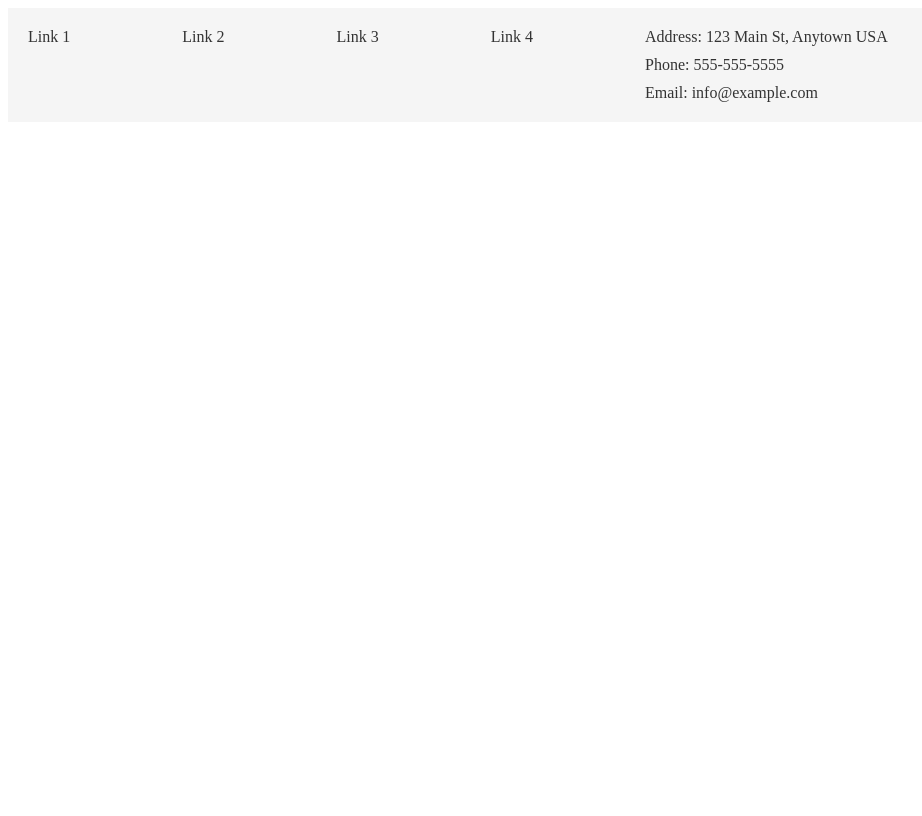
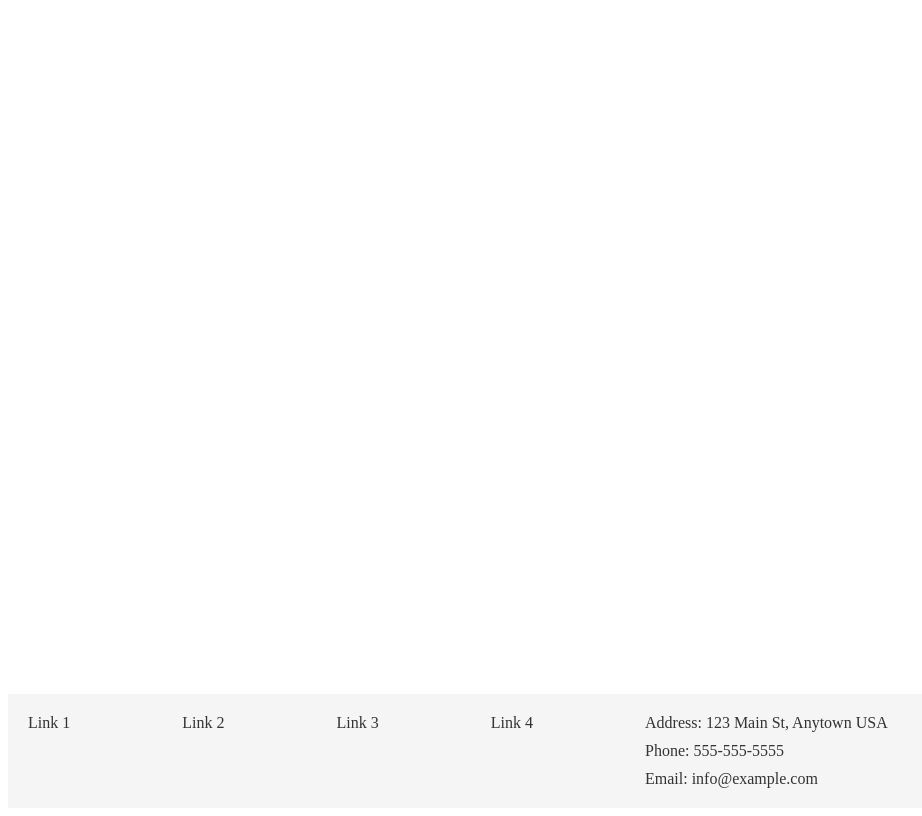
Before and after one commit to konregon/ChatGTP-QA, a plain HTML site: page responsive footer/index.html in a window 1280 px wide. Shown: the whole page, without its empty margins (0-922 px from the left). Drawn offline with Linux system fonts and the light colour scheme.

Commit message:
set it at bottom

```diff
--- a/responsive footer/style.css
+++ b/responsive footer/style.css
@@ -1,3 +1,13 @@
+body {
+    display: flex;
+    flex-direction: column;
+    min-height: 100vh;
+}
+
+.main {
+    flex: 1;
+}
+
 .footer {
     display: grid;
     grid-template-columns: 1fr;
@@ -6,6 +16,8 @@
     padding: 20px;
     background-color: #f5f5f5;
     color: #333;
+
+    margin-top: auto;
 }
 
 @media screen and (min-width: 768px) {
```
